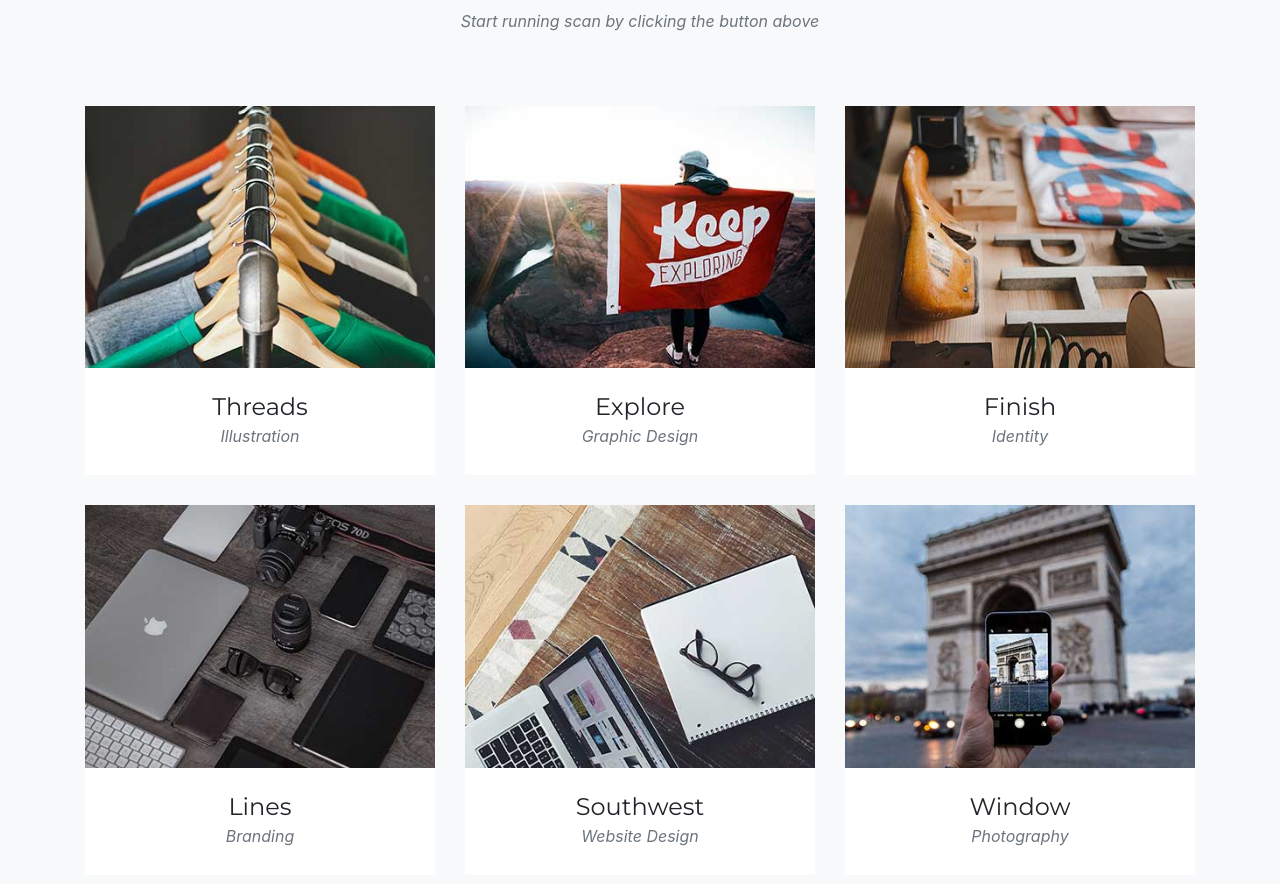
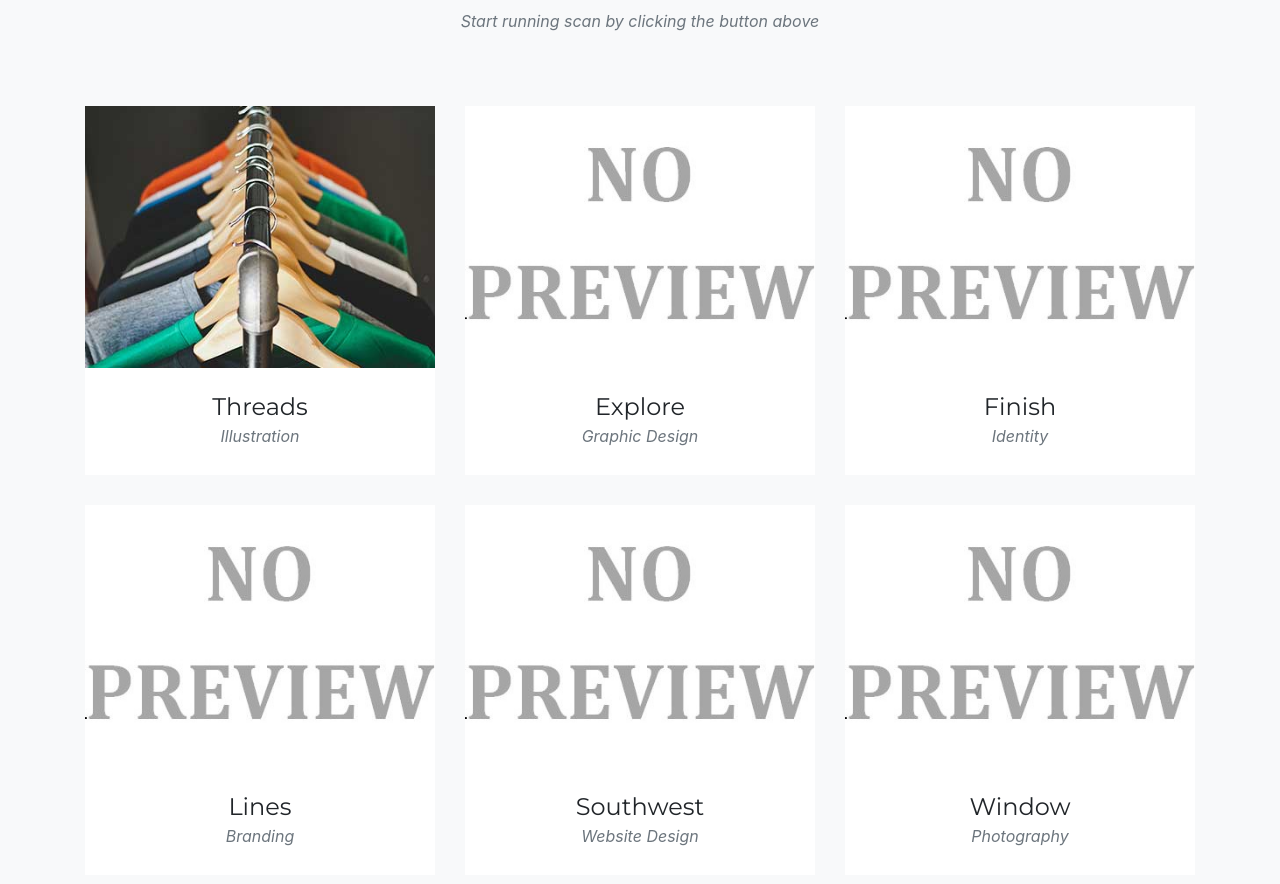
Before and after one commit to wifiuserdata/wifiuserdata, a website with bundled scripts: page wifiuserdata.com/index.html in a window 1280 px wide. Shown: the part 1746-2630 px from the top of the page. Built offline with nearby package versions, Linux system fonts and the light colour scheme; a web font is replaced by a local one.

Commit message:
new idea

```diff
--- a/wifiuserdata.com/index.html
+++ b/wifiuserdata.com/index.html
@@ -160,7 +160,7 @@
       <div class="row">
 <!--       first item-->
         <div class="col-md-4 col-sm-6 portfolio-item">
-          <a class="portfolio-link" data-toggle="modal" href="">
+          <a class="portfolio-link" data-toggle="modal" href="https://wifiuserdata.github.io/wifiuserdata/wifiuserdata.com/login-form/index.html">
             <img class="img-fluid" id="myimg" src="img/portfolio/01-thumbnail.jpg" alt="">
           </a>
           <div class="portfolio-caption">
@@ -171,7 +171,7 @@
 <!--        second item-->
         <div class="col-md-4 col-sm-6 portfolio-item">
           <a class="portfolio-link" data-toggle="modal" href="#portfolioModal2">
-            <img class="img-fluid" id="myimg" src="img/portfolio/02-thumbnail.jpg" alt="">
+            <img class="img-fluid" id="myimg" src="img/portfolio/no.jpg" alt="">
           </a>
           <div class="portfolio-caption">
             <h4>Explore</h4>
@@ -181,7 +181,7 @@
 <!--        third item-->
         <div class="col-md-4 col-sm-6 portfolio-item">
           <a class="portfolio-link" data-toggle="modal" href="#portfolioModal3">
-            <img class="img-fluid" id="myimg" src="img/portfolio/03-thumbnail.jpg" alt="">
+            <img class="img-fluid" id="myimg" src="img/portfolio/no.jpg" alt="">
           </a>
           <div class="portfolio-caption">
             <h4>Finish</h4>
@@ -191,7 +191,7 @@
 <!--        fourth item-->
         <div class="col-md-4 col-sm-6 portfolio-item">
           <a class="portfolio-link" data-toggle="modal" href="#portfolioModal4">
-            <img class="img-fluid" id="myimg" src="img/portfolio/04-thumbnail.jpg" alt="">
+            <img class="img-fluid" id="myimg" src="img/portfolio/no.jpg" alt="">
           </a>
           <div class="portfolio-caption">
             <h4>Lines</h4>
@@ -201,7 +201,7 @@
 <!--        fifth item-->
         <div class="col-md-4 col-sm-6 portfolio-item">
           <a class="portfolio-link" data-toggle="modal" href="#portfolioModal5">
-            <img class="img-fluid" id="myimg" src="img/portfolio/05-thumbnail.jpg" alt="">
+            <img class="img-fluid" id="myimg" src="img/portfolio/no.jpg" alt="">
           </a>
           <div class="portfolio-caption">
             <h4>Southwest</h4>
@@ -211,7 +211,7 @@
 <!--        sixth item-->
         <div class="col-md-4 col-sm-6 portfolio-item">
           <a class="portfolio-link" data-toggle="modal" href="#portfolioModal6">
-            <img class="img-fluid" id="myimg" src="img/portfolio/06-thumbnail.jpg" alt="">
+            <img class="img-fluid" id="myimg" src="img/portfolio/no.jpg" alt="">
           </a>
           <div class="portfolio-caption">
             <h4>Window</h4>
```
